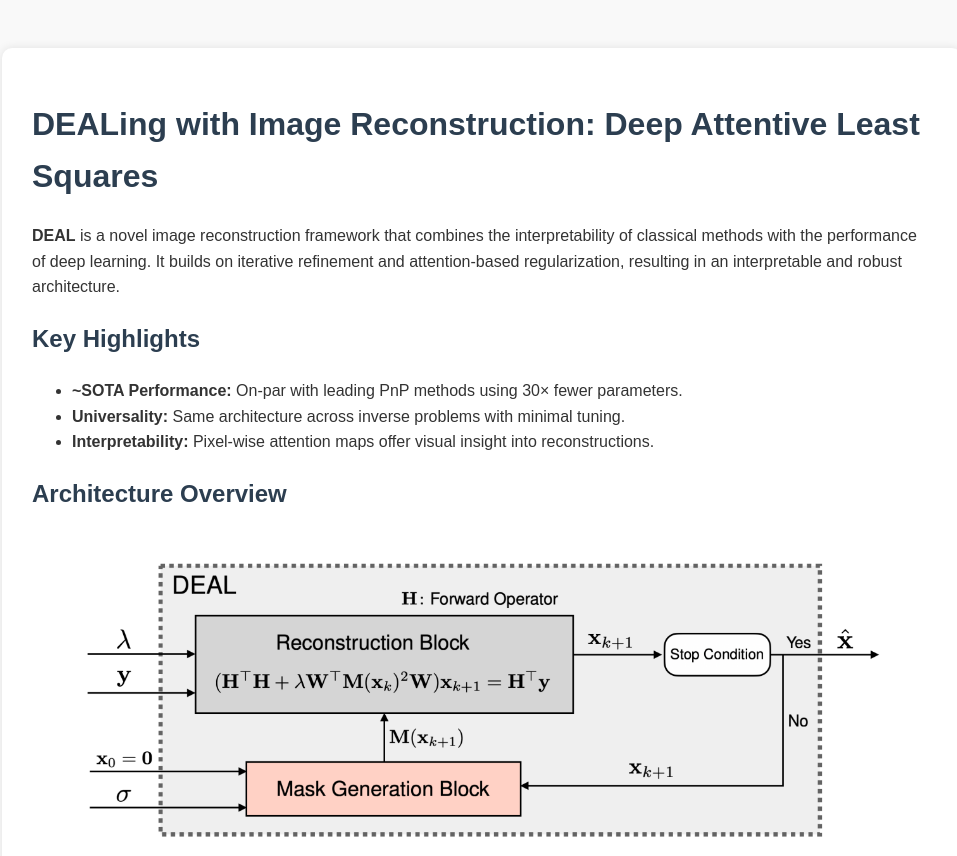
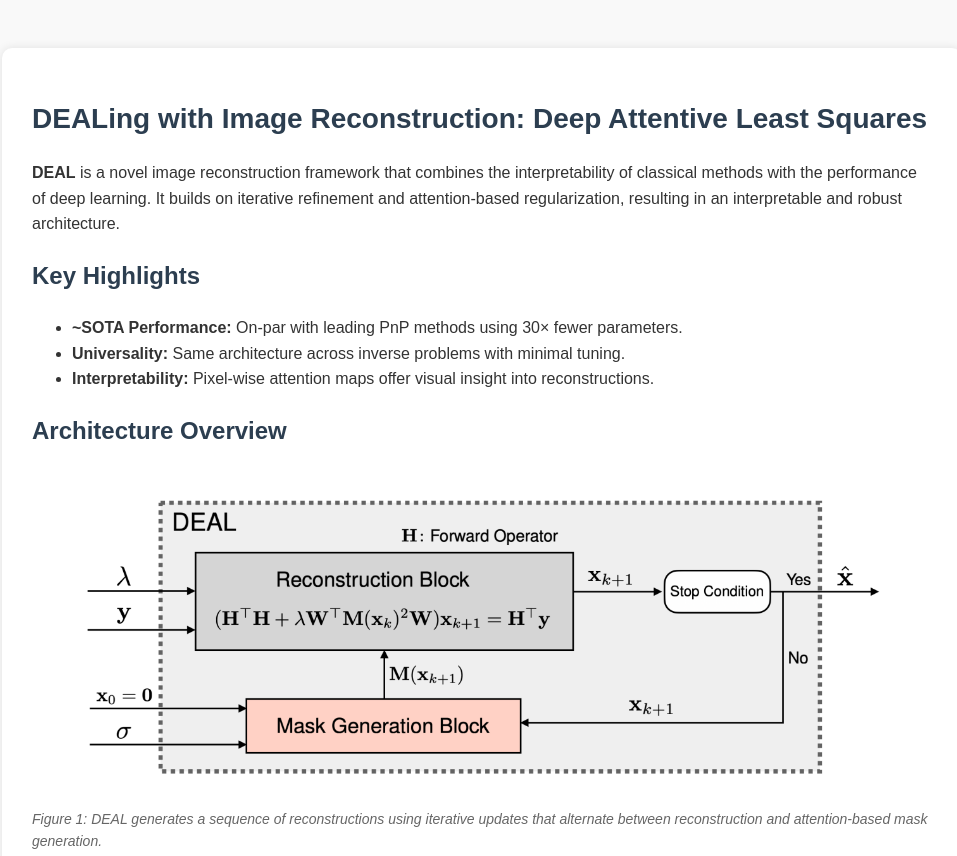
Before and after one commit to mehrsapo/DEAL, a plain HTML site: page index.html in a window 1280 px wide. Shown: the top 856 px of the page, without its empty margins (158-1115 px from the left). Drawn offline with Linux system fonts and the light colour scheme.

Commit message:
Update index.html

```diff
--- a/index.html
+++ b/index.html
@@ -14,7 +14,7 @@
 </head>
 <body>
   <div class="container">
-    <h1>DEALing with Image Reconstruction: Deep Attentive Least Squares</h1>
+    <h1 style="font-size: 28px;">DEALing with Image Reconstruction: Deep Attentive Least Squares</h1>
     <p><strong>DEAL</strong> is a novel image reconstruction framework that combines the interpretability of classical methods with the performance of deep learning. It builds on iterative refinement and attention-based regularization, resulting in an interpretable and robust architecture.</p>
 
     <h2>Key Highlights</h2>
```
Also changed, not shown: 1 other file.
